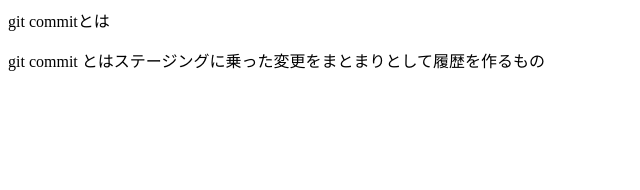
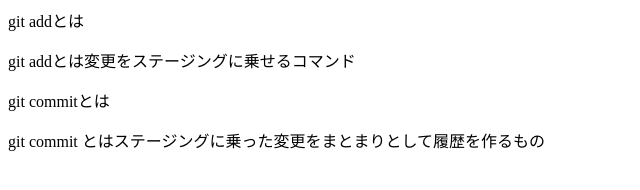
Before and after one commit to OKDS123/html, a plain HTML site: page index.html in a window 1280 px wide. Shown: the whole page, without its empty margins (0-640 px from the left). Drawn offline with Linux system fonts and the light colour scheme.

```diff
--- a/index.html
+++ b/index.html
@@ -3,6 +3,8 @@
     <meta name = "description" content = "gitのレクチャー">
     <title>gitレクチャー</title>
     <body>
+        <hl>git addとは</hl>
+        <p>git addとは変更をステージングに乗せるコマンド</p>
         <hl>git commitとは</hl>
         <p>git commit とはステージングに乗った変更をまとまりとして履歴を作るもの</p>
         <script type = "text/javascript" src = "./app.js"></script>
```
Also changed, not shown: 1 other file.
